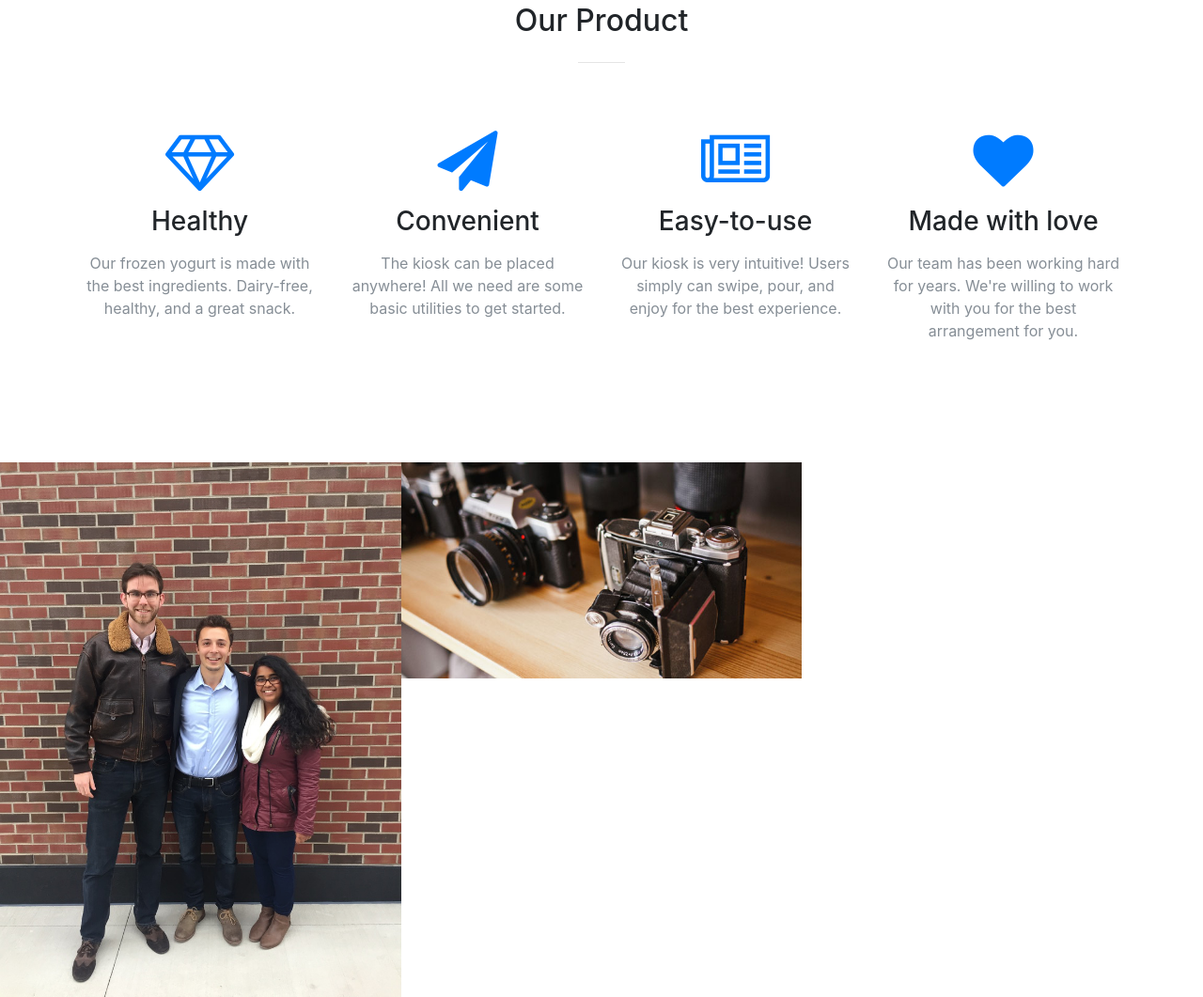
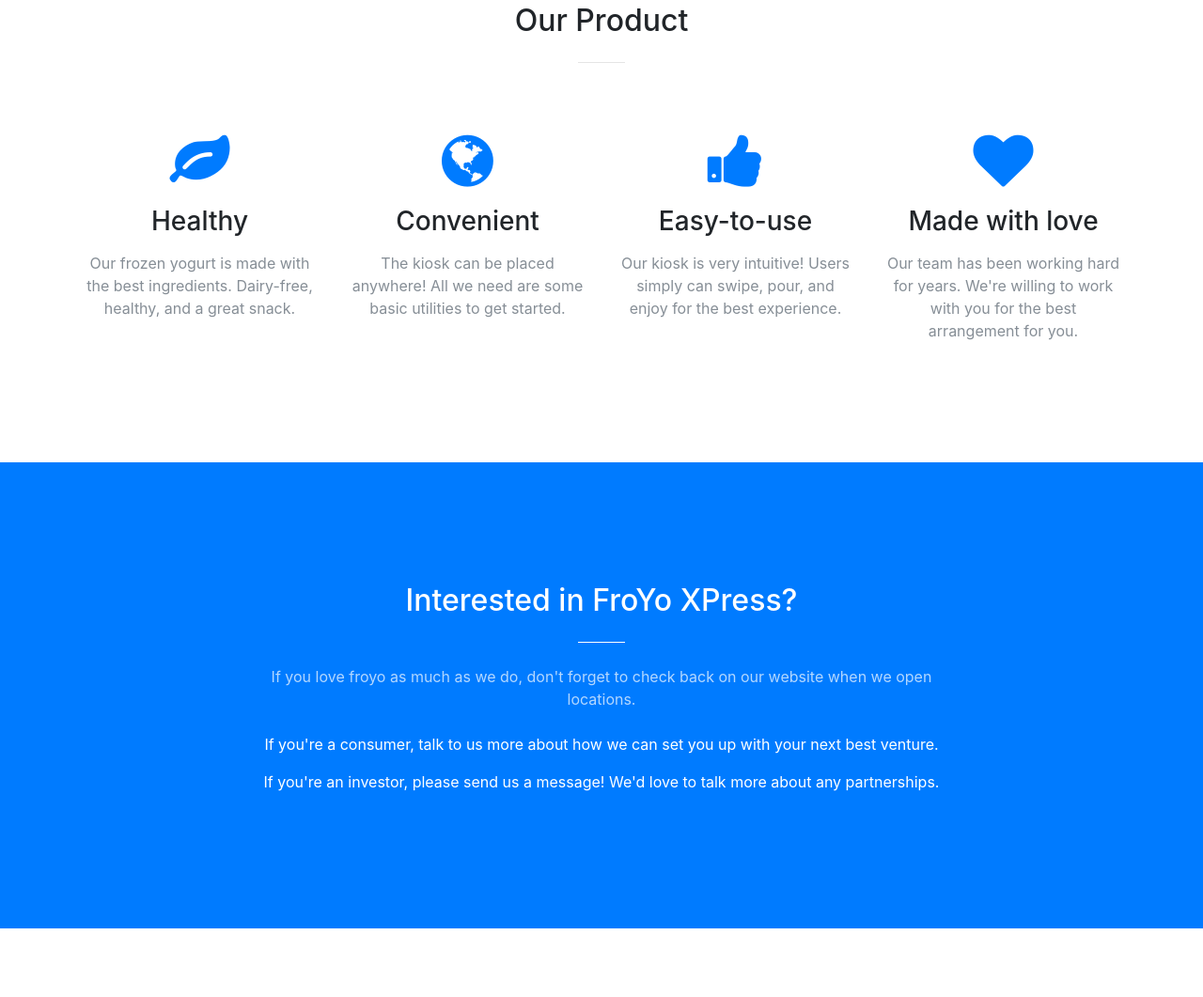
Before and after one commit to aartithepanda/froyo-website, a website with bundled scripts: page startbootstrap-creative-gh-pages/index.html in a window 1280 px wide. Shown: the part 1618-2679 px from the top of the page at 94% size. Built offline with nearby package versions, Linux system fonts and the light colour scheme.

Commit message:
text changes

```diff
--- a/startbootstrap-creative-gh-pages/index.html
+++ b/startbootstrap-creative-gh-pages/index.html
@@ -44,7 +44,7 @@
               <a class="nav-link js-scroll-trigger" href="#services">Product</a>
             </li>
             <li class="nav-item">
-              <a class="nav-link js-scroll-trigger" href="#portfolio">Opportunities</a>
+              <a class="nav-link js-scroll-trigger" href="#opportunities">Opportunities</a>
             </li>
             <li class="nav-item">
               <a class="nav-link js-scroll-trigger" href="#ourteam">Team</a>
@@ -101,21 +101,24 @@
         <div class="row">
           <div class="col-lg-3 col-md-6 text-center">
             <div class="service-box mt-5 mx-auto">
+              <!--
               <i class="fa fa-4x fa-diamond text-primary mb-3 sr-icons"></i>
+              -->
+              <i class="fa fa-4x fa-leaf text-primary mb-3 sr-icons"></i>
               <h3 class="mb-3">Healthy</h3>
               <p class="text-muted mb-0">Our frozen yogurt is made with the best ingredients. Dairy-free, healthy, and a great snack.</p>
             </div>
           </div>
           <div class="col-lg-3 col-md-6 text-center">
             <div class="service-box mt-5 mx-auto">
-              <i class="fa fa-4x fa-paper-plane text-primary mb-3 sr-icons"></i>
+              <i class="fa fa-4x fa-globe text-primary mb-3 sr-icons"></i>
               <h3 class="mb-3">Convenient</h3>
               <p class="text-muted mb-0">The kiosk can be placed anywhere! All we need are some basic utilities to get started.</p>
             </div>
           </div>
           <div class="col-lg-3 col-md-6 text-center">
             <div class="service-box mt-5 mx-auto">
-              <i class="fa fa-4x fa-newspaper-o text-primary mb-3 sr-icons"></i>
+              <i class="fa fa-4x fa-thumbs-up text-primary mb-3 sr-icons"></i>
               <h3 class="mb-3">Easy-to-use</h3>
               <p class="text-muted mb-0">Our kiosk is very intuitive! Users simply can swipe, pour, and enjoy for the best experience.</p>
             </div>
@@ -131,12 +134,15 @@
       </div>
     </section>
 
+    <!-- we can use this to ensure that everything is on the appropriate width across
     <section class="p-0" id="portfolio">
       <div class="container-fluid p-0">
         <div class="row no-gutters popup-gallery">
           <div class="col-lg-4 col-sm-6">
                  <a class="portfolio-box" href="img/portfolio/fullsize/2.jpg">
+    -->
 
+    <!--
  			<a class="portfolio-box">
  			     <img class="img-fluid" src="img/portfolio/fullsize/image.png" alt="">
               <div class="portfolio-box-caption">
@@ -151,6 +157,8 @@
               </div>
             </a>
           </div>
+          -->
+
           <!---
           <div kclass="col-lg-4 col-sm-6">
                  <a class="portfolio-box" href="img/portfolio/fullsize/2.jpg">
@@ -169,6 +177,8 @@
             </a>
           </div>
           -->
+
+          <!--
           <div class="col-lg-4 col-sm-6">
             <a class="portfolio-box" href="img/portfolio/fullsize/3.jpg">
               <img class="img-fluid" src="img/portfolio/thumbnails/3.jpg" alt="">
@@ -184,7 +194,7 @@
               </div>
             </a>
           </div>
-          <!---
+
            <div class="col-lg-4 col-sm-6">
             <a class="portfolio-box" href="img/portfolio/fullsize/4.jpg">
               <img class="img-fluid" src="img/portfolio/thumbnails/4.jpg" alt="">
@@ -201,6 +211,7 @@
             </a>
           </div>
           -->
+
           <!--
           <div class="col-lg-4 col-sm-6">
             <a class="portfolio-box" href="img/portfolio/fullsize/5.jpg">
@@ -235,10 +246,34 @@
             </a>
           </div>
           -->
+    <!-- hope this isnt an error lol
         </div>
       </div>
     </section>
+    -->
 
+
+      <section class="bg-primary text-white" id="opportunities">
+      <div class="container">
+        <div class="row">
+          <div class="col-lg-8 mx-auto text-center">
+            <h2 class="section-heading text-white">Interested in FroYo XPress?</h2>
+            <hr class="light my-4">
+            <p class="text-faded mb-4">If you love froyo as much as we do, don't forget to check back on our website when we open locations. <br/> </p>
+            If you're a consumer, talk to us more about how we can set you up with your next best venture. <br/> </p>
+            If you're an investor, please send us a message! We'd love to talk more about any partnerships.<br/></p>
+          </div>
+        </div>
+      </div>
+      </section>
+    <!-- OLD ONE HERE WITH BUTTON
+     <section class="bg-primary text-white" id="opportunities">
+      <div class="container text-center">
+        <h2 class="mb-4">Interested in FroYo XPress?</h2>
+        <a class="btn btn-light btn-xl sr-button" href="#opportunities">Download Now!</a>
+      </div>
+    </section>
+    -->
         <section id="ourteam">
       <div class="container">
         <div class="row">
@@ -283,12 +318,7 @@
       </div>
     </section>
 
-<!--     <section class="bg-dark text-white">
-      <div class="container text-center">
-        <h2 class="mb-4">Meet our team!</h2>
-        <a class="btn btn-light btn-xl sr-button" href="http://startbootstrap.com/template-overviews/creative/">Download Now!</a>
-      </div>
-    </section> -->
+
 
     <section class="bg-dark text-white">
     <section id="contact">
```
